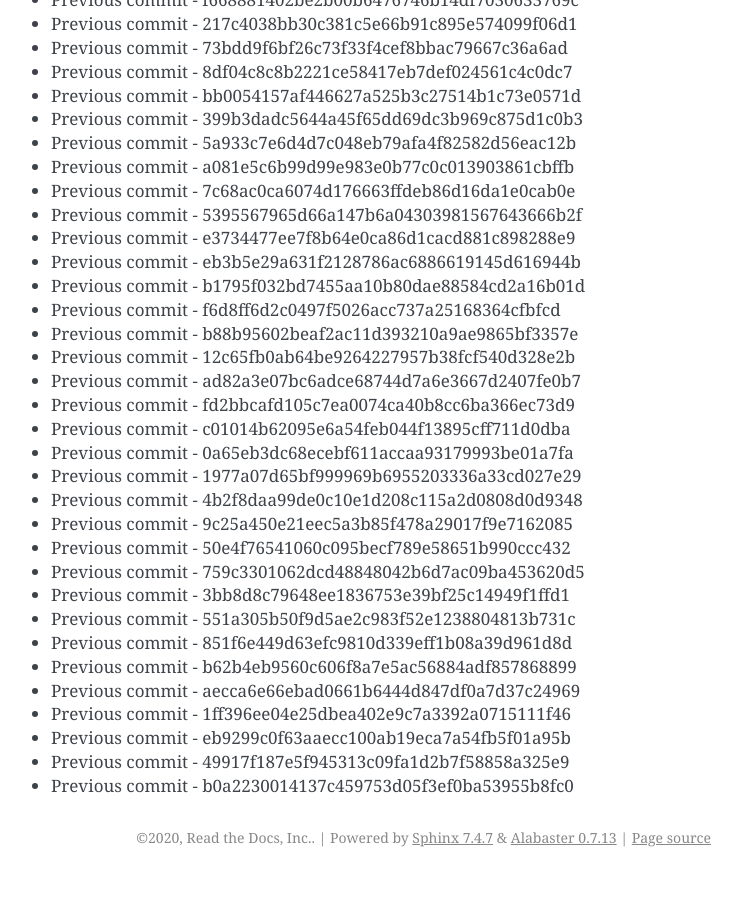
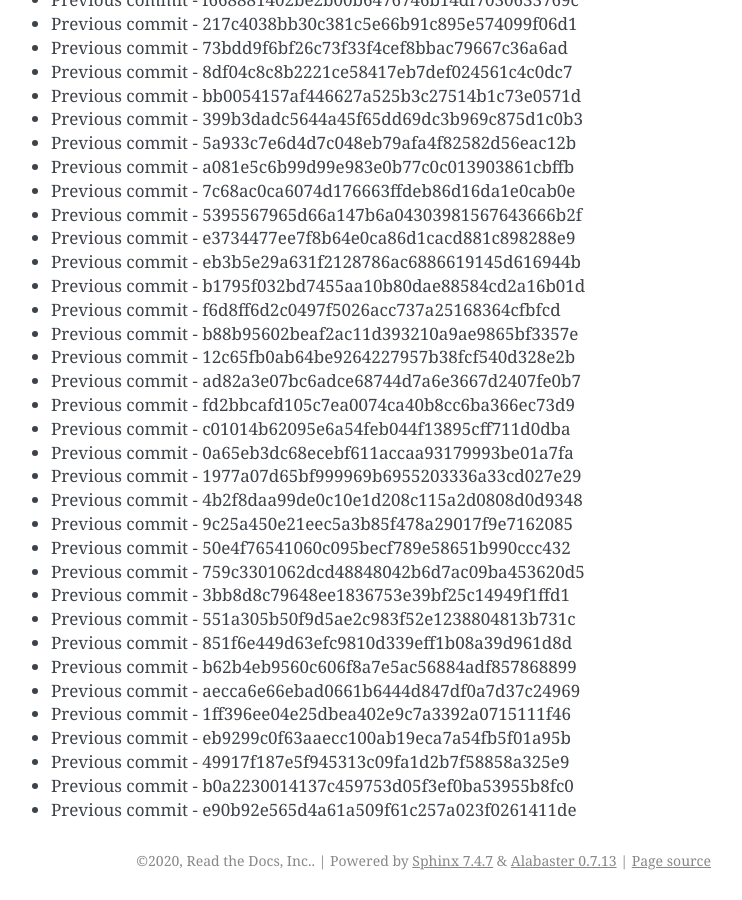
Before and after one commit to readthedocs/rtd-git-stresstest, a Sphinx documentation site: the page built from docs/updates.rst, in a window 1280 px wide and 900 px high, scrolled down 10507 px. Shown: the whole window, without its empty margins (399-1141 px from the left). Built offline with Sphinx 7.4.7, drawn with Linux system fonts in a browser that asks for light colours; before the commit the page ends 11384 px from its top, so only the background shows below that.

Commit message:
Generating commit from previous: e90b92e565d4a61a509f61c257a023f0261411de

```diff
--- a/docs/updates.rst
+++ b/docs/updates.rst
@@ -473,3 +473,4 @@ It can be tested for any performance characteristics.
 * Previous commit - eb9299c0f63aaecc100ab19eca7a54fb5f01a95b
 * Previous commit - 49917f187e5f945313c09fa1d2b7f58858a325e9
 * Previous commit - b0a2230014137c459753d05f3ef0ba53955b8fc0
+* Previous commit - e90b92e565d4a61a509f61c257a023f0261411de
```
